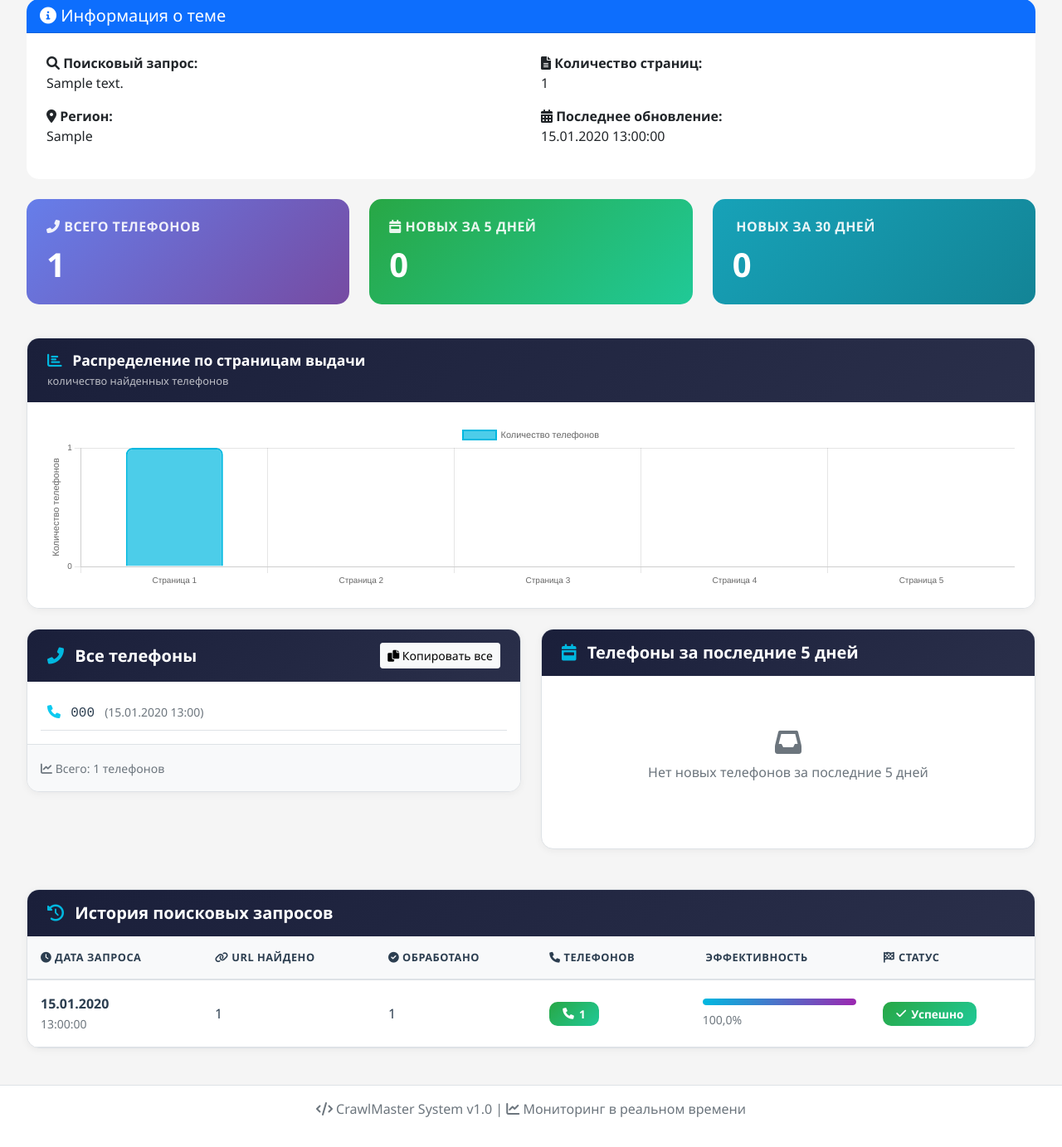
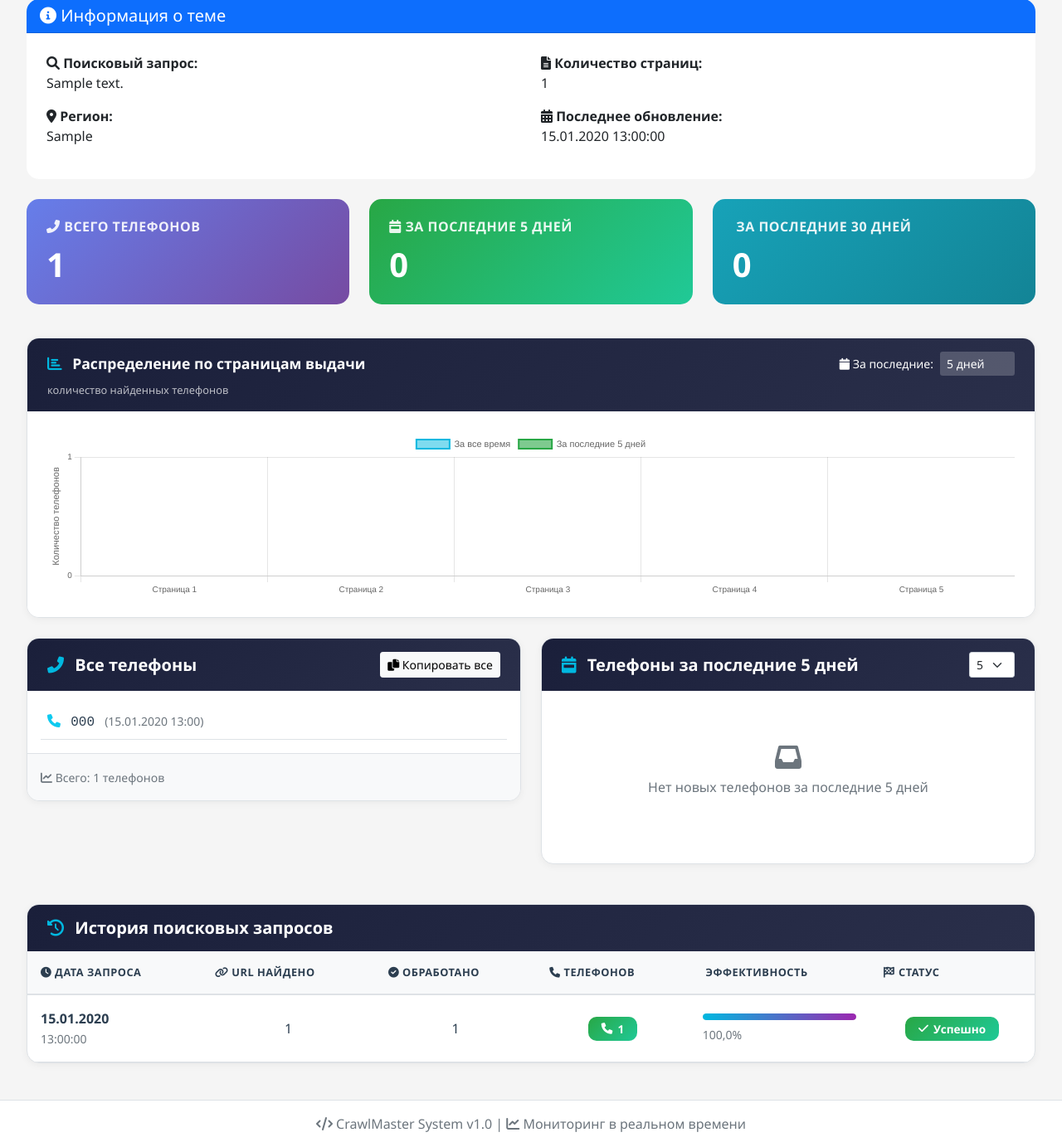
Before and after one commit to prointech-p/CrawlDjango, a Django app: page /dashboard/topics/1/ in a window 1280 px wide. Shown: the part 290-1673 px from the top of the page at 83% size. Before the commit the page ends 1637 px from the top, so only its background shows below. Run offline with Django 5.2, Linux system fonts and the light colour scheme; a user stored in the database is signed in; tables that the repository leaves empty hold one stand-in row (values such as "Sample post").

Commit message:
Pages fix

```diff
--- a/apps/core/admin.py
+++ b/apps/core/admin.py
@@ -254,6 +254,7 @@ class SearchResultAdmin(admin.ModelAdmin):
         'domain',
         'title_preview',
         'position',
+        'page',
         # 'status_icons',
         'created_at_short'
     ]
--- a/apps/dashboard/templates/dashboard/topic_detail.html
+++ b/apps/dashboard/templates/dashboard/topic_detail.html
@@ -73,7 +73,7 @@
                     <div class="card text-white bg-success">
                         <div class="card-body">
                             <h6 class="card-title">
-                                <i class="fas fa-calendar-week"></i> Новых за 5 дней
+                                <i class="fas fa-calendar-week"></i> За последние 5 дней
                             </h6>
                             <h2 class="mb-0">{{ new_phones_5_days }}</h2>
                         </div>
@@ -83,7 +83,7 @@
                     <div class="card text-white bg-info">
                         <div class="card-body">
                             <h6 class="card-title">
-                                <i class="fas fa-calendar-month"></i> Новых за 30 дней
+                                <i class="fas fa-calendar-month"></i> За последние 30 дней
                             </h6>
                             <h2 class="mb-0">{{ new_phones_30_days }}</h2>
                         </div>
@@ -91,15 +91,29 @@
                 </div>
             </div>
 
-            <!-- График по страницам -->
+            <!-- График по страницам с фильтром по дням -->
             <div class="row mb-4">
                 <div class="col-md-12">
                     <div class="chart-card">
                         <div class="chart-header">
-                            <h5>
+                            <div class="d-flex justify-content-between align-items-center">
+                                <h5 class="mb-0">
                                     <i class="fas fa-chart-bar"></i> Распределение по страницам выдачи
                                 </h5>
-                            <small>количество найденных телефонов</small>
+                                <div class="d-flex align-items-center gap-2">
+                                    <label class="text-white small mb-0">
+                                        <i class="fas fa-calendar"></i> За последние:
+                                    </label>
+                                    <select id="daysFilter" class="form-select form-select-sm" style="width: auto; background: rgba(255,255,255,0.2); color: white; border: none;">
+                                        {% for day in days_range %}
+                                            <option value="{{ day }}" {% if selected_days == day %}selected{% endif %}>
+                                                {{ day }} {% if day == 1 %}день{% elif day < 5 %}дня{% else %}дней{% endif %}
+                                            </option>
+                                        {% endfor %}
+                                    </select>
+                                </div>
+                            </div>
+                            <small class="mt-2 d-block">количество найденных телефонов</small>
                         </div>
                         <div class="chart-body">
                             <canvas id="pagesChart" width="400" height="200" style="max-height: 200px;"></canvas>
@@ -153,18 +167,28 @@
                     </div>
                 </div>
 
-                <!-- Телефоны за последние 5 дней -->
+                <!-- Телефоны за выбранное количество дней -->
                 <div class="col-md-6 mb-4">
                     <div class="data-table">
                         <div class="table-header d-flex justify-content-between align-items-center">
                             <h5 class="mb-0">
-                                <i class="fas fa-calendar-week"></i> Телефоны за последние 5 дней
+                                <i class="fas fa-calendar-week"></i> Телефоны за последние {{ selected_days }}
+                                {% if selected_days == 1 %}день{% elif selected_days < 5 %}дня{% else %}дней{% endif %}
                             </h5>
+                            <div class="d-flex gap-2">
+                                <select id="daysFilterPhones" class="form-select form-select-sm" style="width: auto;">
+                                    {% for day in days_range %}
+                                        <option value="{{ day }}" {% if selected_days == day %}selected{% endif %}>
+                                            {{ day }} {{ day|pluralize:"день,дня,дней" }}
+                                        </option>
+                                    {% endfor %}
+                                </select>
                                 {% if recent_phones %}
                                 <button class="btn btn-sm btn-light" onclick="copyPhones('recent-phones-list', this)">
                                     <i class="fas fa-copy"></i> Копировать все
                                 </button>
                                 {% endif %}
+                            </div>
                         </div>
                         <div class="table-responsive" style="max-height: 400px; overflow-y: auto;">
                             <div id="recent-phones-list" class="p-3">
@@ -181,7 +205,7 @@
                                 {% else %}
                                     <div class="text-center text-muted py-5">
                                         <i class="fas fa-inbox fa-2x mb-2 d-block"></i>
-                                        <p>Нет новых телефонов за последние 5 дней</p>
+                                        <p>Нет новых телефонов за последние {{ selected_days }} дней</p>
                                     </div>
                                 {% endif %}
                             </div>
@@ -224,21 +248,20 @@
                                         <td>
                                             <strong>{{ detail.search_datetime|date:"d.m.Y" }}</strong><br>
                                             <small class="text-muted">{{ detail.search_datetime|date:"H:i:s" }}</small>
-                                        </td>
-                                        <td>{{ detail.total_urls }}</td>
-                                        <td>{{ detail.processed_urls }}</td>
-                                        <td>
+                                        <td class="text-center">{{ detail.total_urls }}</td>
+                                        <td class="text-center">{{ detail.processed_urls }}</td>
+                                        <td class="text-center">
                                             <span class="badge bg-success">
                                                 <i class="fas fa-phone"></i> {{ detail.phones_found }}
                                             </span>
                                         </td>
-                                        <td>
+                                        <td style="min-width: 100px;">
                                             <div class="progress-custom">
                                                 <div class="progress-bar-custom" style="width: {{ detail.efficiency }}%"></div>
                                             </div>
                                             <small class="text-muted">{{ detail.efficiency|floatformat:1 }}%</small>
                                         </td>
-                                        <td>
+                                        <td class="text-center">
                                             {% if detail.status == 'success' %}
                                                 <span class="badge bg-success">
                                                     <i class="fas fa-check"></i> Успешно
@@ -274,27 +297,76 @@
 
 {% block extra_js %}
 <script>
-// График по страницам
+// Функция для перезагрузки страницы с новым параметром days
+function updateDays(days) {
+    const url = new URL(window.location.href);
+    url.searchParams.set('days', days);
+    window.location.href = url.toString();
+}
+
+// Обработчики для фильтров
+document.getElementById('daysFilter').addEventListener('change', function() {
+    updateDays(this.value);
+});
+
+const daysFilterPhones = document.getElementById('daysFilterPhones');
+if (daysFilterPhones) {
+    daysFilterPhones.addEventListener('change', function() {
+        updateDays(this.value);
+    });
+}
+
+// Инициализация графика
 const pagesCtx = document.getElementById('pagesChart').getContext('2d');
-new Chart(pagesCtx, {
+let chart;
+
+function initChart() {
+    // Данные за все время
+    const allData = [
+        {{ page_stats_all.1|default:0 }},
+        {{ page_stats_all.2|default:0 }},
+        {{ page_stats_all.3|default:0 }},
+        {{ page_stats_all.4|default:0 }},
+        {{ page_stats_all.5|default:0 }}
+    ];
+
+    // Данные за выбранный период
+    const selectedData = [
+        {{ page_stats_selected.1|default:0 }},
+        {{ page_stats_selected.2|default:0 }},
+        {{ page_stats_selected.3|default:0 }},
+        {{ page_stats_selected.4|default:0 }},
+        {{ page_stats_selected.5|default:0 }}
+    ];
+
+    if (chart) {
+        chart.destroy();
+    }
+
+    chart = new Chart(pagesCtx, {
         type: 'bar',
         data: {
             labels: ['Страница 1', 'Страница 2', 'Страница 3', 'Страница 4', 'Страница 5'],
-        datasets: [{
-            label: 'Количество телефонов',
-            data: [
-                {{ page_stats.1|default:0 }},
-                {{ page_stats.2|default:0 }},
-                {{ page_stats.3|default:0 }},
-                {{ page_stats.4|default:0 }},
-                {{ page_stats.5|default:0 }}
-            ],
-            backgroundColor: 'rgba(0, 184, 224, 0.7)',
+            datasets: [
+                {
+                    label: 'За все время',
+                    data: allData,
+                    backgroundColor: 'rgba(0, 184, 224, 0.5)',
                     borderColor: 'rgb(0, 184, 224)',
                     borderWidth: 2,
                     borderRadius: 8,
                     barPercentage: 0.65
-        }]
+                },
+                {
+                    label: 'За последние {{ selected_days }} дней',
+                    data: selectedData,
+                    backgroundColor: 'rgba(40, 167, 69, 0.6)',
+                    borderColor: 'rgb(40, 167, 69)',
+                    borderWidth: 2,
+                    borderRadius: 8,
+                    barPercentage: 0.65
+                }
+            ]
         },
         options: {
             responsive: true,
@@ -305,6 +377,10 @@ new Chart(pagesCtx, {
                     labels: {
                         font: { size: 11 }
                     }
+                },
+                tooltip: {
+                    mode: 'index',
+                    intersect: false
                 }
             },
             scales: {
@@ -323,8 +399,9 @@ new Chart(pagesCtx, {
             }
         }
     });
+}
 
-// Функция копирования телефонов в буфер обмена
+// Функция копирования телефонов
 function copyPhones(elementId, buttonElement) {
     const container = document.getElementById(elementId);
     const phoneNumbers = Array.from(container.querySelectorAll('.phone-number'))
@@ -338,7 +415,6 @@ function copyPhones(elementId, buttonElement) {
     const textToCopy = phoneNumbers.join('\n');
 
     navigator.clipboard.writeText(textToCopy).then(() => {
-        // Показываем уведомление на кнопке
         const originalText = buttonElement.innerHTML;
         buttonElement.innerHTML = '<i class="fas fa-check"></i> Скопировано!';
         buttonElement.classList.remove('btn-light');
@@ -354,5 +430,8 @@ function copyPhones(elementId, buttonElement) {
         alert('Не удалось скопировать телефоны');
     });
 }
+
+// Инициализация при загрузке
+initChart();
 </script>
 {% endblock %}
--- a/apps/dashboard/views.py
+++ b/apps/dashboard/views.py
@@ -86,12 +86,9 @@ class IndexView(LoginRequiredMixin, TemplateView):
         # Статистика по страницам поисковой выдачи
         page_stats = {}
         for page in range(1, 6):
-            start_position = (page - 1) * 10 + 1
-            end_position = page * 10
 
             search_results = SearchResult.objects.filter(
-                position__gte=start_position,
-                position__lte=end_position,
+                page=page,
                 crawled_data__isnull=False
             )
 
@@ -170,6 +167,19 @@ class TopicDetailView(LoginRequiredMixin, DetailView):
         context = super().get_context_data(**kwargs)
         topic = self.get_object()
 
+        # Получаем параметр days из GET запроса (по умолчанию 5)
+        days = self.request.GET.get('days', '5')
+        try:
+            days = int(days)
+            if days < 1:
+                days = 1
+            if days > 30:
+                days = 30
+        except ValueError:
+            days = 5
+
+        context['selected_days'] = days
+
         # История поисковых запросов
         search_histories = SearchHistory.objects.filter(topic=topic).order_by('-search_datetime')
 
@@ -207,25 +217,29 @@ class TopicDetailView(LoginRequiredMixin, DetailView):
             created_at__gte=thirty_days_ago
         ).count()
 
-        # Новые телефоны за последние 5 дней
+        # Новые телефоны за выбранное количество дней
+        days_ago = timezone.now() - timedelta(days=days)
+        context['new_phones_selected_days'] = CrawledPhone.objects.filter(
+            topic=topic,
+            created_at__gte=days_ago
+        ).count()
+
+        # Новые телефоны за последние 5 дней (для быстрого доступа)
         five_days_ago = timezone.now() - timedelta(days=5)
         context['new_phones_5_days'] = CrawledPhone.objects.filter(
             topic=topic,
             created_at__gte=five_days_ago
         ).count()
 
-        # Статистика по страницам для этой темы
-        page_stats = {}
+        # Статистика по страницам для этой темы (все время)
+        page_stats_all = {}
         for page in range(1, 6):
-            start_position = (page - 1) * 10 + 1
-            end_position = page * 10
 
             histories = SearchHistory.objects.filter(topic=topic)
 
             search_results = SearchResult.objects.filter(
                 history__in=histories,
-                position__gte=start_position,
-                position__lte=end_position,
+                page=page,
                 crawled_data__isnull=False
             ).distinct()
 
@@ -234,20 +248,48 @@ class TopicDetailView(LoginRequiredMixin, DetailView):
                 topic=topic
             ).count()
 
-            page_stats[page] = phone_count
+            page_stats_all[page] = phone_count
 
-        context['page_stats'] = page_stats
+        context['page_stats_all'] = page_stats_all
+
+        # Статистика по страницам за выбранное количество дней
+        page_stats_selected = {}
+        days_ago = timezone.now() - timedelta(days=days)
+
+        for page in range(1, 6):
+
+            histories = SearchHistory.objects.filter(topic=topic)
+
+            search_results = SearchResult.objects.filter(
+                history__in=histories,
+                page=page,
+                crawled_data__isnull=False
+            ).distinct()
+
+            # Фильтруем телефоны по дате создания
+            phone_count = CrawledPhone.objects.filter(
+                crawled_data__search_result__in=search_results,
+                topic=topic,
+                created_at__gte=days_ago
+            ).count()
+
+            page_stats_selected[page] = phone_count
+
+        context['page_stats_selected'] = page_stats_selected
 
         # Списки телефонов
         # Все телефоны по теме
         all_phones = CrawledPhone.objects.filter(topic=topic).order_by('-created_at')
         context['all_phones'] = all_phones
 
-        # Телефоны за последние 5 дней
+        # Телефоны за выбранное количество дней
         recent_phones = CrawledPhone.objects.filter(
             topic=topic,
-            created_at__gte=five_days_ago
+            created_at__gte=days_ago
         ).order_by('-created_at')
         context['recent_phones'] = recent_phones
 
+        # Список дней для выбора (1-30)
+        context['days_range'] = range(1, 8)
+
         return context
--- a/service/processor.py
+++ b/service/processor.py
@@ -176,9 +176,13 @@ def process_topic(topic_id: int,
             return result
 
         # 4. Сохраняем результаты поиска в БД
+        if search_results:
+            page_size = search_results[0]['page_size']
+
         history = SearchHistory.objects.create(
             topic=topic,
             results_count=len(search_results),
+            page_size=page_size,
             status=SearchHistory.Status.SUCCESS
         )
 
@@ -205,6 +209,7 @@ def process_topic(topic_id: int,
                 domain=res.get('domain'),
                 snippet=res.get('snippet'),
                 position=res.get('position'),
+                page=res.get('page'),
                 processed=False,
                 skipped=excluded,
                 skip_reason=f"Исключение: {pattern}" if excluded else None
--- a/service/yandex_search_api.py
+++ b/service/yandex_search_api.py
@@ -197,9 +197,10 @@ def search_by_topic(query: str, pages: int = 1) -> List[Dict[str, Any]]:
         # Получаем результаты для текущей страницы
         page_results = fetch_search_page(query, page)
 
-        # Добавляем информацию о позиции (1-10, 11-20 и т.д.)
+        # Добавляем информацию о позиции (1-10, 11-20 и т.д.) и странице
         for idx, result in enumerate(page_results):
-            result['position'] = page * 10 + idx + 1
+            result['page_size'] = len(page_results)
+            result['position'] = page * len(page_results) + idx + 1
             result['page'] = page + 1
             all_results.append(result)
 
```
Also changed, not shown: apps/core/models.py (+12 -0 lines), apps/core/migrations/0003_searchhistory_page_size_searchresult_page.py (added). Lines whose indentation alone changed are shown as unchanged.
